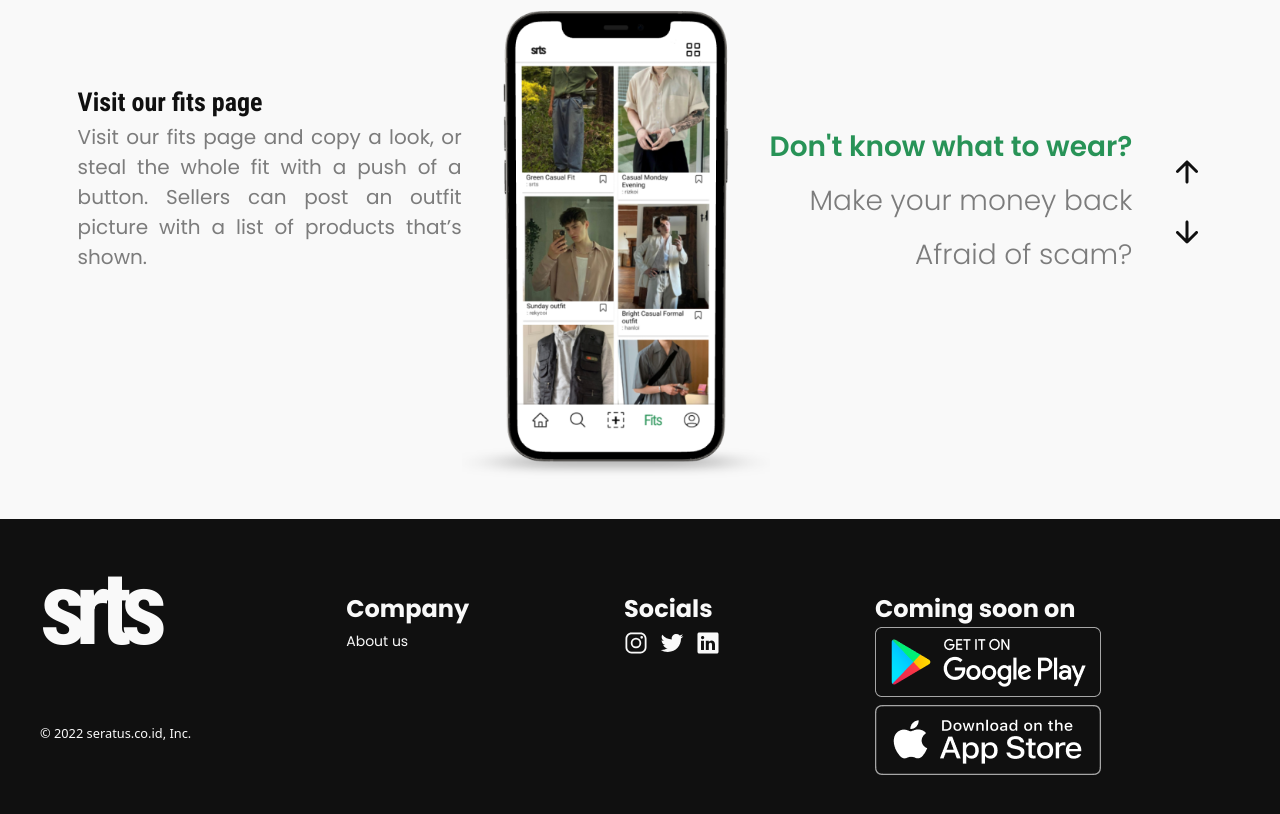
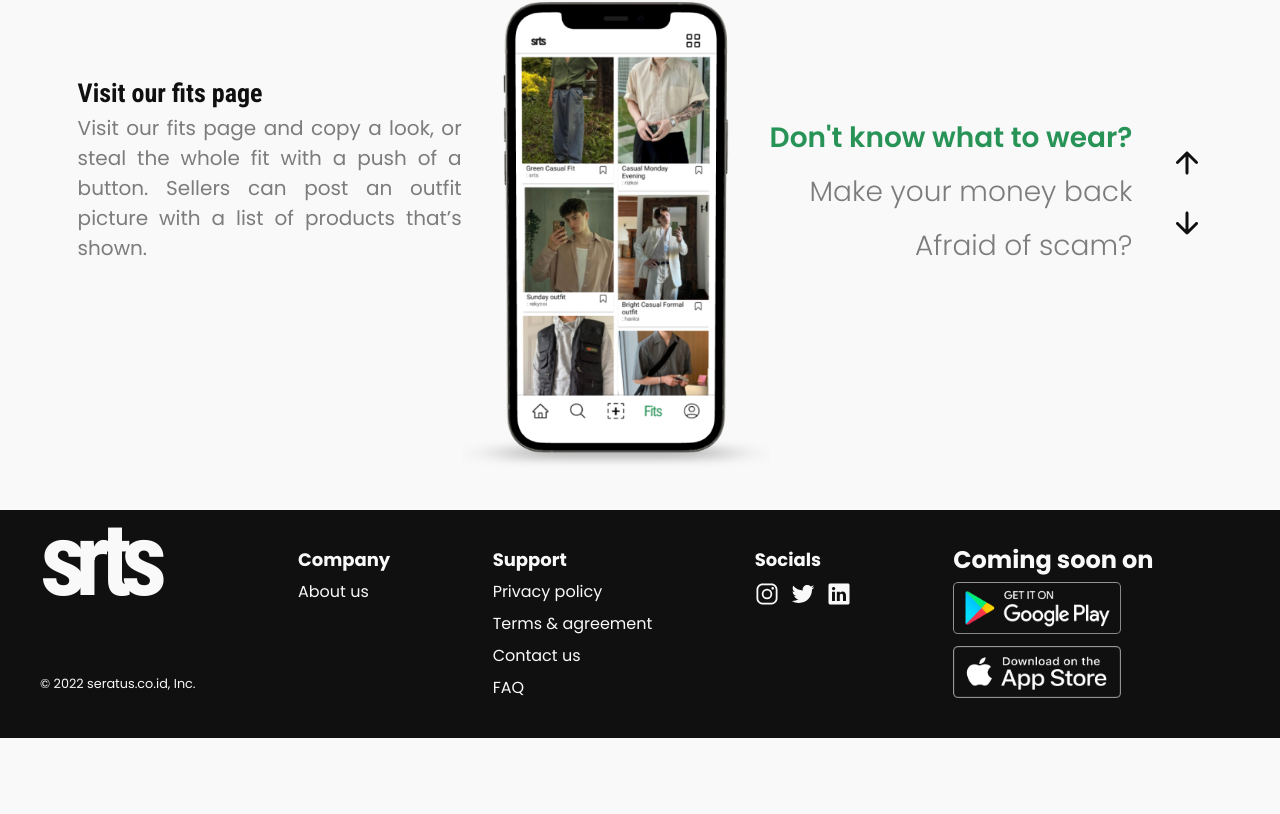
Before and after one commit to rzsoeharto/srts, a React (Create React App) app: page / in a window 1280 px wide. Shown: the part 1324-2138 px from the top of the page. After the commit the page ends 2062 px from the top, so only its background shows below. Built offline with nearby package versions, Linux system fonts and the light colour scheme.

Commit message:
deploy ready

```diff
--- /dev/null
+++ b/public/404.html
@@ -0,0 +1,33 @@
+<!DOCTYPE html>
+<html>
+  <head>
+    <meta charset="utf-8">
+    <meta name="viewport" content="width=device-width, initial-scale=1">
+    <title>Page Not Found</title>
+
+    <style media="screen">
+      body { background: #ECEFF1; color: rgba(0,0,0,0.87); font-family: Roboto, Helvetica, Arial, sans-serif; margin: 0; padding: 0; }
+      #message { background: white; max-width: 360px; margin: 100px auto 16px; padding: 32px 24px 16px; border-radius: 3px; }
+      #message h3 { color: #888; font-weight: normal; font-size: 16px; margin: 16px 0 12px; }
+      #message h2 { color: #ffa100; font-weight: bold; font-size: 16px; margin: 0 0 8px; }
+      #message h1 { font-size: 22px; font-weight: 300; color: rgba(0,0,0,0.6); margin: 0 0 16px;}
+      #message p { line-height: 140%; margin: 16px 0 24px; font-size: 14px; }
+      #message a { display: block; text-align: center; background: #039be5; text-transform: uppercase; text-decoration: none; color: white; padding: 16px; border-radius: 4px; }
+      #message, #message a { box-shadow: 0 1px 3px rgba(0,0,0,0.12), 0 1px 2px rgba(0,0,0,0.24); }
+      #load { color: rgba(0,0,0,0.4); text-align: center; font-size: 13px; }
+      @media (max-width: 600px) {
+        body, #message { margin-top: 0; background: white; box-shadow: none; }
+        body { border-top: 16px solid #ffa100; }
+      }
+    </style>
+  </head>
+  <body>
+    <div id="message">
+      <h2>404</h2>
+      <h1>Page Not Found</h1>
+      <p>The specified file was not found on this website. Please check the URL for mistakes and try again.</p>
+      <h3>Why am I seeing this?</h3>
+      <p>This page was generated by the Firebase Command-Line Interface. To modify it, edit the <code>404.html</code> file in your project's configured <code>public</code> directory.</p>
+    </div>
+  </body>
+</html>
--- a/public/index.html
+++ b/public/index.html
@@ -22,7 +22,12 @@
       work correctly both with client-side routing and a non-root public URL.
       Learn how to configure a non-root public URL by running `npm run build`.
     -->
-    <title>Seratus - Buy, sell, or both. It's your world</title>
+    <title>Seratus - Buy, sell, Thrift. The Go to Thrifting App</title>
+    <meta
+      name="description"
+      content="Seratus is a thrift centrict e-commerce site and application. We want the future of fashion to be sustainable and produces minimum to no waste."
+    />
+    <meta name="viewport" content="width=device-width, initial-scale=1.0" />
   </head>
   <body>
     <noscript>You need to enable JavaScript to run this app.</noscript>
--- a/src/components/Footer.jsx
+++ b/src/components/Footer.jsx
@@ -3,18 +3,18 @@ import React from "react";
 function Footer() {
   return (
     <>
-      <footer className="footer p-10 pt-20 bg-neutral text-base-content md:pb-20">
+      <footer className="footer p-10 text-base-content poppins bg-black md:pb-24 md:gap-y-5">
         <div>
-          <p className="text-huge condensed tracking-logo font-bold text-white">
+          <h1 className="text-huge condensed tracking-logo font-bold text-white md:pb-12">
             srts
-          </p>
+          </h1>
           <p className="text-white text-sm pt-24 md:hidden">
             © 2022 seratus.co.id, Inc.
           </p>
         </div>
 
-        <div className="hidden flex-col text-white space-y-3 pt-11 md:flex">
-          <span className="text-2xl font-bold poppins text-white">
+        {/* <div className="hidden flex-col text-white space-y-3 pt-11 md:flex">
+          <span className="text-lg font-bold text-white">
             Coming soon on
           </span>
           <a className="link link-hover" href="/register">
@@ -23,33 +23,33 @@ function Footer() {
           <a className="link link-hover" href="/register">
             <img src="../../assets/icons/appStore.png" alt="App Store" />
           </a>
-        </div>
+        </div> */}
 
-        <div className="text-white space-y-1 poppins">
-          <span className="text-2xl font-bold text-white">Company</span>
-          <a className="link link-hover" href="/">
+        <div className="text-white space-y-1 md:pb-1">
+          <span className="text-lg font-bold text-white">Company</span>
+          <a className="text-base link link-hover" href="/">
             About us
           </a>
         </div>
 
-        {/* <div className="text-white space-y-1 poppins">
-          <span className="text-2xl font-bold text-white">Support</span>
-          <a className="link link-hover" href="/">
+        <div className="text-white space-y-1 md:pb-1">
+          <span className="text-lg font-bold text-white">Support</span>
+          <a className="link link-hover text-base" href="/">
             Privacy policy
           </a>
-          <a className="link link-hover" href="/">
+          <a className="link link-hover text-base" href="/">
             Terms & agreement
           </a>
-          <a className="link link-hover" href="/">
+          <a className="link link-hover text-base" href="/">
             Contact us
           </a>
-          <a className="link link-hover" href="/">
+          <a className="link link-hover text-base" href="/">
             FAQ
           </a>
-        </div> */}
+        </div>
 
-        <div className="text-white space-y-1">
-          <span className="text-2xl font-bold poppins text-white">Socials</span>
+        <div className="text-white space-y-1 md:pb-1">
+          <span className="text-lg font-bold text-white">Socials</span>
           <div className="flex flex-row space-x-3">
             <a className="link link-hover" href="/">
               <ion-icon name="logo-instagram"></ion-icon>
@@ -61,22 +61,24 @@ function Footer() {
               <ion-icon name="logo-linkedin"></ion-icon>
             </a>
           </div>
-          <p className="hidden text-white text-sm pt-0 md:block">
-            © 2022 seratus.co.id, Inc.
-          </p>
         </div>
 
-        <div className="text-white place-content-end md:hidden">
-          <span className="text-2xl font-bold poppins text-white">
-            Coming soon on
-          </span>
-          <a className="link link-hover" href="/register">
+        <div className="text-white place-content-end space-y-1 ">
+          <span className="text-2xl font-bold text-white">Coming soon on</span>
+          <a className="link link-hover w-[168px]" href="/register">
             <img src="../../assets/icons/playStore.png" alt="Play Store" />
           </a>
-          <a className="link link-hover" href="/register">
-            <img src="../../assets/icons/appStore.png" alt="App Store" />
+          <a className="link link-hover w-[168px]" href="/register">
+            <img
+              src="../../assets/icons/appStore.png"
+              alt="App Store"
+              className="w-42"
+            />
           </a>
         </div>
+        <p className="hidden text-white text-med md:block">
+          © 2022 seratus.co.id, Inc.
+        </p>
       </footer>
     </>
   );
--- a/src/pages/Landing.jsx
+++ b/src/pages/Landing.jsx
@@ -50,12 +50,11 @@ function Landing({ lang, handleLang }) {
             {/*Video Container*/}
             <div className="flex place-content-center w-max md:w-full">
               <iframe
-                className="w-[360px] h-[720px] md:w-[360px]"
-                src="https://www.youtube.com/embed/JUYMC9revJE??autoplay=1&rel=0"
+                className="w-[400px] h-[711px] md:w-[360px] md:h-[639px]"
+                src="https://www.youtube.com/embed/i8Yijnfijwg?&autoplay=1&mute=1"
                 title="YouTube video player"
                 frameBorder="0"
                 allow="accelerometer; autoplay; clipboard-write; encrypted-media; gyroscope; picture-in-picture"
-                allowFullScreen
               ></iframe>
             </div>
 
--- a/src/pages/Register.jsx
+++ b/src/pages/Register.jsx
@@ -1,64 +1,29 @@
 import React, { useState } from "react";
 import { Link, useNavigate } from "react-router-dom";
-import { getAuth, createUserWithEmailAndPassword } from "firebase/auth";
 import { doc, setDoc } from "firebase/firestore";
 import { db } from "../firebase.config";
 import { toast } from "react-toastify";
 import TopBar from "../components/TopBar";
-// import axios from "axios";
-
-// const conn = "";
 
 function Register({ handleLang, lang }) {
   const { RegTopText, RegHeadline, RegBotText, RegButton } = lang;
 
   const [formData, setFormData] = useState({
     email: "",
-    password: "",
+    name: "",
   });
 
-  const { email, password } = formData;
+  const { email, name } = formData;
 
   const navigate = useNavigate();
-
-  // const createUser = () => {
-  //   axios({
-  //     method: "POST",
-  //     url: conn,
-  //     data: {
-  //       email: email,
-  //       password: password,
-  //     },
-  //   }).then((response) => {
-  //     if (response === 201) {
-  //       toast.success("Account successfully created!");
-  //       navigate("/");
-  //     } else {
-  //       alert(response.Message);
-  //     }
-  //   });
-  // };
 
   const onSubmit = async (e) => {
     e.preventDefault();
 
-    // createUser();
-    // ___________________________________________
-    // For Firebase, will be used for MVP
     try {
-      const auth = getAuth();
+      const formDataCopy = { ...formData };
 
-      const userCredential = await createUserWithEmailAndPassword(
-        auth,
-        email,
-        password
-      );
-
-      const user = userCredential.user;
-      const formDataCopy = { ...formData };
-      delete formDataCopy.password;
-
-      await setDoc(doc(db, "users", user.uid), formDataCopy);
+      await setDoc(doc(db, "users", formDataCopy.email), formDataCopy);
       toast.success("Registration Successful");
       setFormData({
         email: "",
@@ -97,38 +62,35 @@ function Register({ handleLang, lang }) {
               </Link>
             </div>
             <form className="flex flex-col w-full" onSubmit={onSubmit}>
-              <label htmlFor="email" className="inputLabel text-black">
+              <label
+                htmlFor="name"
+                className="inputLabel text-black text-black "
+              >
+                Name
+              </label>
+              <input
+                type="text"
+                className="input-md h-11"
+                id="name"
+                value={name}
+                placeholder="John"
+                onChange={onMutate}
+                min="1"
+                required
+              />
+              <label htmlFor="email" className="inputLabel pt-3 text-black">
                 Email
               </label>
               <input
                 type="email"
                 className="input-md h-11"
-                placeholder="ex: example@ex.com"
+                placeholder="example@ex.com"
                 autoComplete="email"
                 id="email"
                 value={email}
                 onChange={onMutate}
                 min="1"
                 size="30"
-                required
-              />
-              <label
-                htmlFor="password"
-                className="inputLabel pt-3 text-black text-black "
-              >
-                Password
-              </label>
-              <input
-                type="password"
-                className="input-md h-11"
-                autoComplete="current-password"
-                id="password"
-                value={password}
-                placeholder="Ex: Password"
-                onChange={onMutate}
-                pattern="(?=.*\d)(?=.*[a-z])(?=.*[A-Z]).{8,}"
-                title="Must contain at least one number and one uppercase and lowercase letter, and at least 8 or more characters"
-                min="1"
                 required
               />
               <button
```
Also changed, not shown: 2 other files (tests, documents, lock files or other folders).
